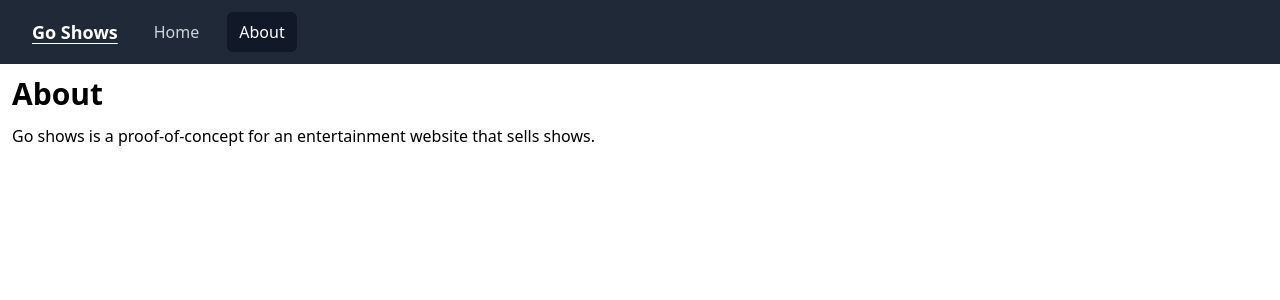
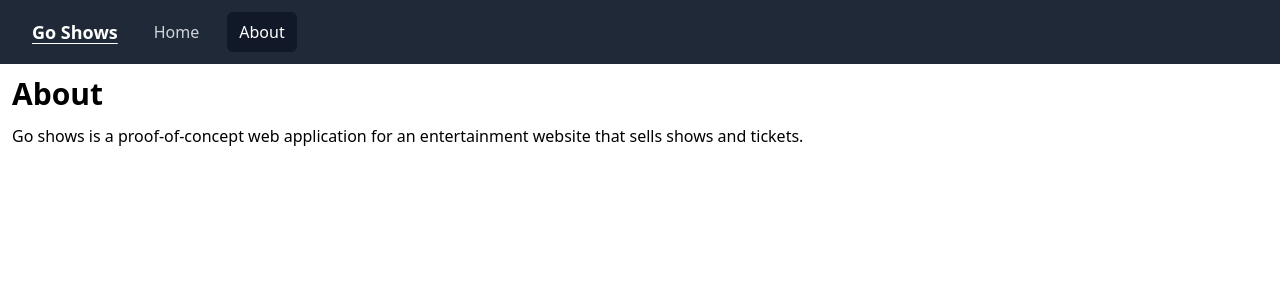
Before and after one commit to jgarivera/go-shows, a React (Create React App) app in the folder client/: page /about in a window 1280 px wide. Shown: the top 300 px of the page. Built offline with nearby package versions, Linux system fonts and the light colour scheme.

Commit message:
fix(client): improve about page text

```diff
--- a/client/src/pages/About.tsx
+++ b/client/src/pages/About.tsx
@@ -5,8 +5,8 @@ export default function About(): JSX.Element {
     <div className="m-3">
       <h1 className="text-3xl font-bold my-3">About</h1>
       <p>
-        Go shows is a proof-of-concept for an entertainment website that sells
-        shows.
+        Go shows is a proof-of-concept web application for an entertainment
+        website that sells shows and tickets.
       </p>
     </div>
   );
```
